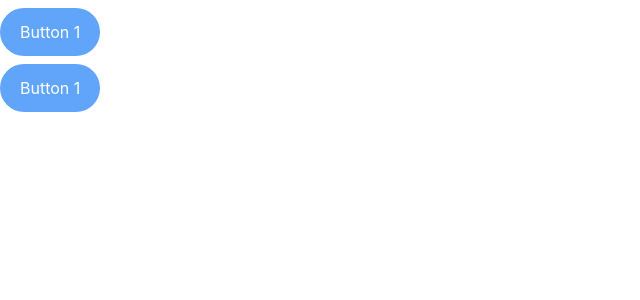
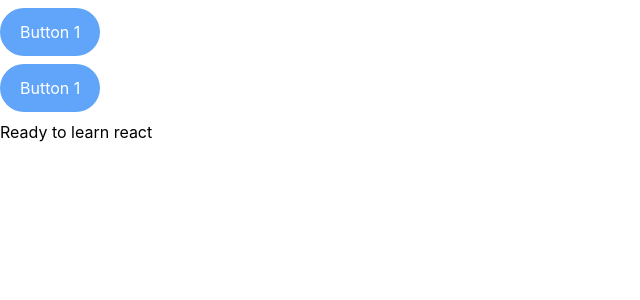
Before and after one commit to Rajkiran426/React, a React (Create React App) app in the folder my-app/: page / in a window 1280 px wide. Shown: the top 300 px of the page, without its empty margins (0-640 px from the left). Built offline with nearby package versions, Linux system fonts and the light colour scheme.

Commit message:
Using class and ES6 created function

```diff
--- a/my-app/src/App.js
+++ b/my-app/src/App.js
@@ -1,11 +1,15 @@
 
 import './App.css';
 import Button from './components/Buttons/Button';
+import Main from './components/MainPage/Main';
 function App() {
     return (
         <div className='container mx-auto'>
             <Button />
             <Button />
+
+            <Main />
+
         </div>
     );
 }
--- a/my-app/src/components/Buttons/Button.js
+++ b/my-app/src/components/Buttons/Button.js
@@ -1,4 +1,5 @@
-function Button() {
+//function Button() {
+const Button = () => {
     return (
         <div className='my-2'>
             <button className='bg-blue-400 text-white px-5 hover:bg-blue-700 py-3 rounded-full'>
--- /dev/null
+++ b/my-app/src/components/MainPage/Main.js
@@ -0,0 +1,13 @@
+import { Component } from "react";
+
+class Main extends Component {
+    render() {
+        return (
+            <div>
+                <div>Ready to learn react</div>
+            </div>
+        );
+    }
+}
+
+export default Main;
```
